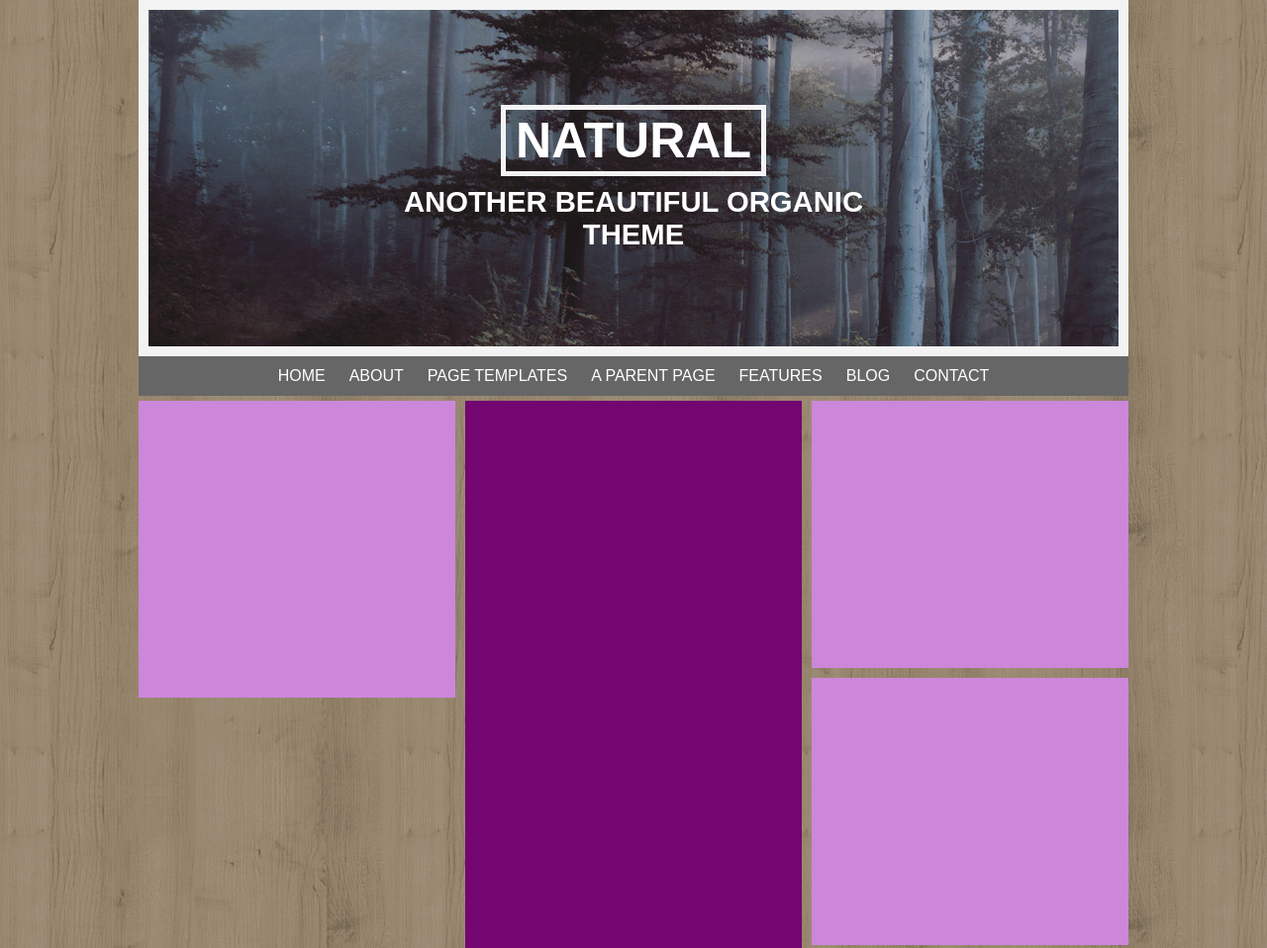
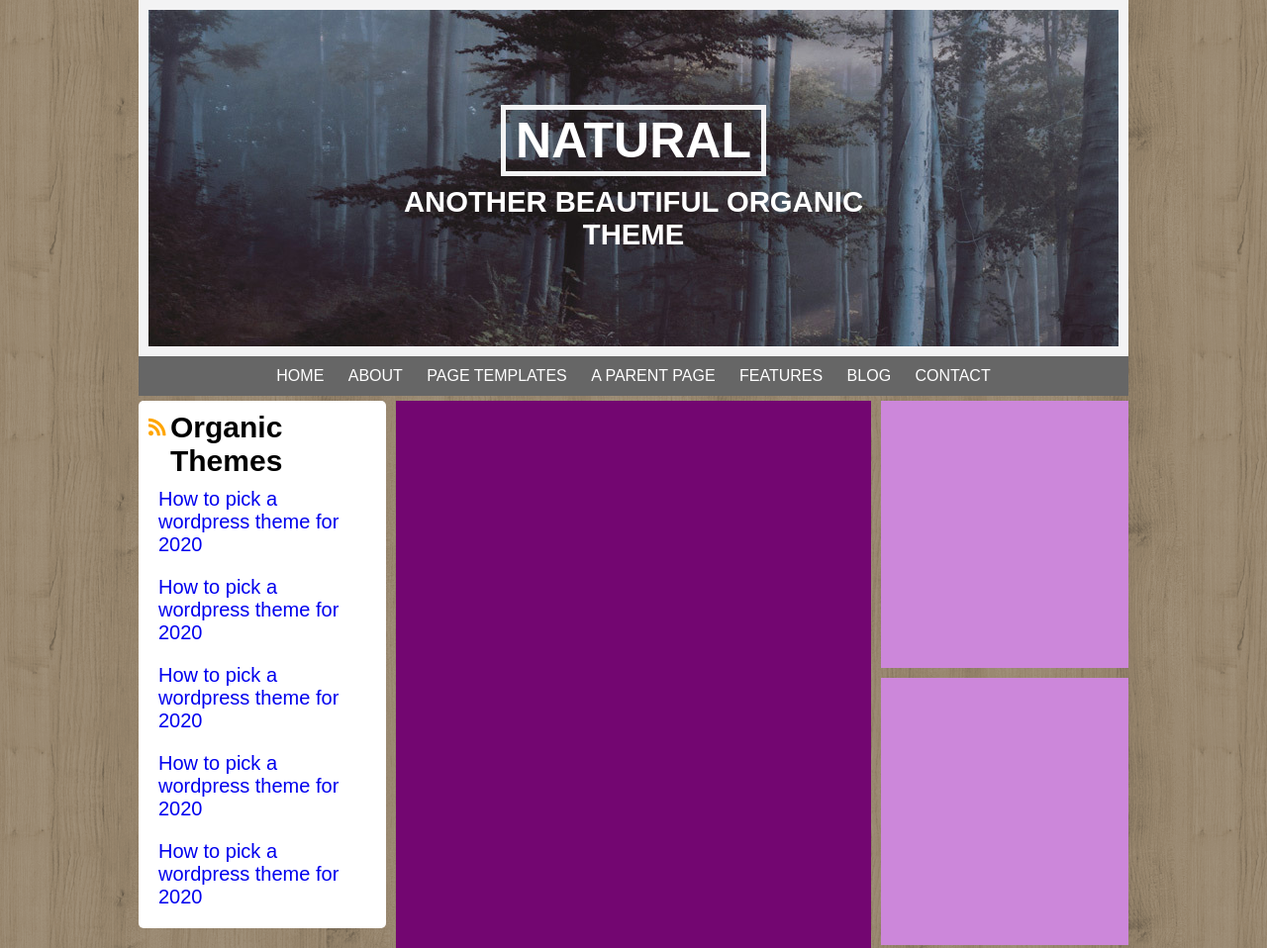
Before and after one commit to FedericaC03/htmlcss-wp, a plain HTML site: page index.html in a window 1280 px wide. Shown: the top 958 px of the page at 99% size. Drawn offline with Linux system fonts and the light colour scheme.

Commit message:
Colonna left

```diff
--- a/css/style.css
+++ b/css/style.css
@@ -5,6 +5,7 @@
 }
 body {
   background-image: url(../img/natural-default-pattern.png);
+  font-family: sans-serif;
 }
 header {
   height: 400px;
@@ -24,7 +25,6 @@ header {
   transform: translate(-50% , -50%);
   text-align: center;
   color: white;
-  font-family: sans-serif;
   font-size: 25px;
 }
 
@@ -71,21 +71,46 @@ main {
 }
 
  .left, .right {
-  width: 32%;
+  width: 25%;
   float: left;
+}
+
+.left i {
+  color: orange;
+  display: inline-block;
+  vertical-align: top;
+  line-height: 33px;
+  font-size: 20px;
+}
+
+.left li{
+  list-style: none;
+  padding: 10px;
+}
+.left li a{
+  text-decoration: none;
+  font-size: 20px;
 }
 
 .center {
   height: 600px;
-  width: 34%;
+  width: 48%;
   background-color: #730671;
   float: left;
   margin: 0 1%;
 }
 
 .left {
-  height: 300px;
-  background-color: #CC87DA;
+  background-color: white;
+  padding: 10px;
+  text-align: left;
+  border-radius: 5px;
+}
+
+.left h2{
+  display: inline-block;
+  width: 50%;
+  font-size: 30px;
 }
 
 footer {
--- a/index.html
+++ b/index.html
@@ -35,7 +35,18 @@
     <!-- corpo del sito -->
     <main>
       <!-- colonna a sinistra -->
-      <section class="left"></section>
+      <section class="left">
+        <i class="fas fa-rss"></i>
+        <h2>Organic Themes</h2>
+        <ul>
+          <li> <a href="#">How to pick a wordpress theme for 2020</a> </li>
+          <li> <a href="#">How to pick a wordpress theme for 2020</a> </li>
+          <li> <a href="#">How to pick a wordpress theme for 2020</a> </li>
+          <li> <a href="#">How to pick a wordpress theme for 2020</a> </li>
+          <li> <a href="#">How to pick a wordpress theme for 2020</a> </li>
+        </ul>
+
+      </section>
       <!-- /colonna a sinistra -->
       <!-- colonna centrale -->
       <section class="center"></section>
```
